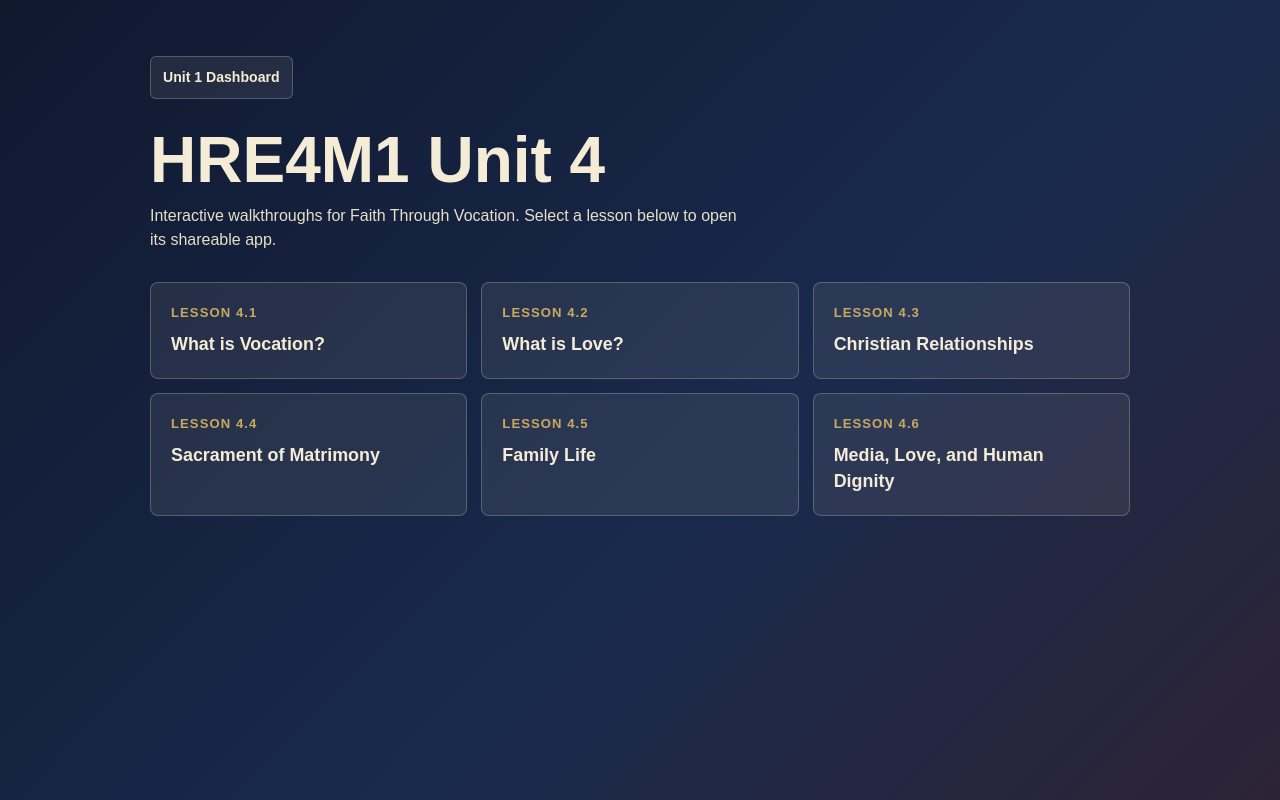
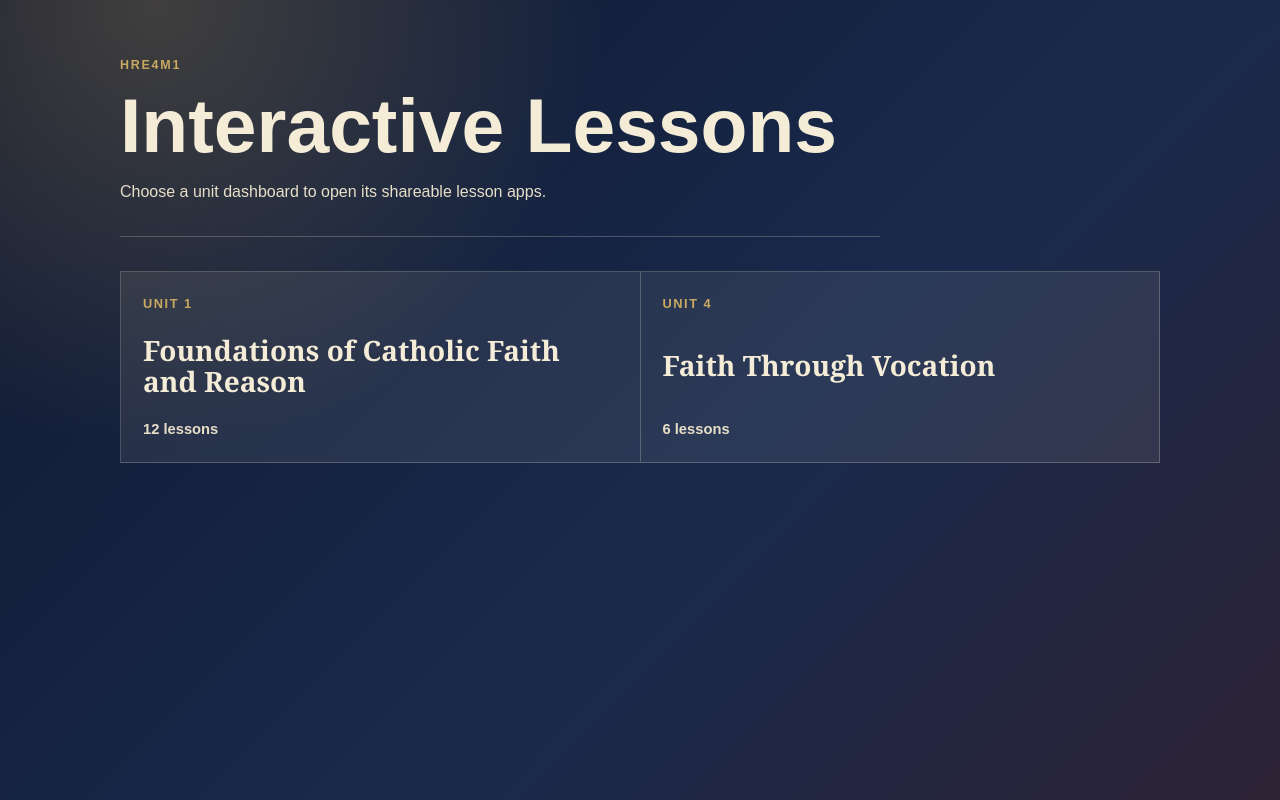
Before and after one commit to fslb10/Unit-4, a plain HTML site: page index.html in a window 1280 px wide. Drawn offline with Linux system fonts and the light colour scheme.

Commit message:
Restructure interactive lessons paths

```diff
--- a/index.html
+++ b/index.html
@@ -3,16 +3,14 @@
 <head>
   <meta charset="UTF-8">
   <meta name="viewport" content="width=device-width, initial-scale=1.0">
-  <title>HRE4M1 Unit 4 Interactive Walkthroughs</title>
+  <title>HRE4M1 Interactive Lessons</title>
   <style>
     :root {
       color-scheme: dark;
       --bg: #10182e;
       --panel: #f4ecd7;
-      --ink: #1f2937;
-      --muted: #4b5563;
       --gold: #c9a961;
-      --wine: #6b2c2c;
+      --clay: #b84632;
     }
 
     * {
@@ -22,143 +20,132 @@
     body {
       margin: 0;
       min-height: 100vh;
-      background: linear-gradient(135deg, #10182e, #192a4d 58%, #2d2335);
+      background:
+        radial-gradient(circle at 12% 0%, rgba(201, 169, 97, 0.26), transparent 28rem),
+        linear-gradient(135deg, #10182e, #192a4d 58%, #2d2335);
       color: var(--panel);
       font-family: Arial, Helvetica, sans-serif;
       line-height: 1.5;
     }
 
     main {
-      width: min(980px, calc(100% - 32px));
+      width: min(1040px, calc(100% - 32px));
       margin: 0 auto;
       padding: 56px 0;
     }
 
     header {
-      margin-bottom: 28px;
+      max-width: 760px;
+      padding-bottom: 32px;
+      border-bottom: 1px solid rgba(244, 236, 215, 0.24);
     }
 
-    .unit-nav {
-      display: flex;
-      flex-wrap: wrap;
-      gap: 10px;
-      margin-bottom: 28px;
-    }
-
-    .unit-nav a {
-      display: inline-flex;
-      align-items: center;
-      height: auto;
-      padding: 10px 12px;
-      border-radius: 6px;
-      font-size: 0.88rem;
-      font-weight: 700;
+    .eyebrow {
+      margin: 0 0 12px;
+      color: var(--gold);
+      font-size: 0.78rem;
+      font-weight: 800;
+      letter-spacing: 0.14em;
+      text-transform: uppercase;
     }
 
     h1 {
-      margin: 0 0 10px;
-      font-size: clamp(2rem, 5vw, 4rem);
-      line-height: 1.05;
+      margin: 0;
+      font-size: clamp(2.35rem, 6vw, 5rem);
+      line-height: 1;
+      letter-spacing: 0;
     }
 
     p {
-      margin: 0;
+      margin: 16px 0 0;
+      max-width: 62ch;
       color: #e7dfc8;
-      max-width: 68ch;
     }
 
-    .lesson-list {
+    .unit-list {
       display: grid;
-      grid-template-columns: repeat(auto-fit, minmax(260px, 1fr));
-      gap: 14px;
-      margin-top: 30px;
+      grid-template-columns: repeat(auto-fit, minmax(280px, 1fr));
+      gap: 0;
+      margin: 34px 0 0;
       padding: 0;
       list-style: none;
+      border-top: 1px solid rgba(244, 236, 215, 0.24);
+      border-left: 1px solid rgba(244, 236, 215, 0.24);
+    }
+
+    .unit-list li {
+      border-right: 1px solid rgba(244, 236, 215, 0.24);
+      border-bottom: 1px solid rgba(244, 236, 215, 0.24);
+      background: rgba(244, 236, 215, 0.08);
     }
 
     a {
-      display: block;
+      display: flex;
+      min-height: 178px;
       height: 100%;
-      padding: 20px;
-      border: 1px solid rgba(244, 236, 215, 0.24);
-      border-radius: 8px;
-      background: rgba(244, 236, 215, 0.08);
+      flex-direction: column;
+      justify-content: space-between;
+      padding: 22px;
       color: var(--panel);
       text-decoration: none;
-      transition: transform 160ms ease, border-color 160ms ease, background 160ms ease;
+      transition: transform 160ms ease, background 160ms ease, box-shadow 160ms ease;
     }
 
     a:hover,
     a:focus-visible {
+      position: relative;
+      z-index: 1;
       transform: translateY(-2px);
-      border-color: var(--gold);
       background: rgba(244, 236, 215, 0.14);
+      box-shadow: 0 18px 40px rgba(0, 0, 0, 0.24);
       outline: none;
     }
 
-    .lesson {
-      display: block;
+    .unit {
       color: var(--gold);
-      font-size: 0.82rem;
-      font-weight: 700;
-      letter-spacing: 0.08em;
+      font-size: 0.8rem;
+      font-weight: 800;
+      letter-spacing: 0.12em;
       text-transform: uppercase;
     }
 
     .title {
-      display: block;
-      margin-top: 8px;
-      font-size: 1.12rem;
+      margin-top: 22px;
+      font-family: Georgia, "Times New Roman", serif;
+      font-size: 1.75rem;
+      font-weight: 700;
+      line-height: 1.1;
+    }
+
+    .meta {
+      margin-top: 22px;
+      color: #e7dfc8;
+      font-size: 0.92rem;
       font-weight: 700;
     }
   </style>
 </head>
 <body>
   <main>
-    <nav class="unit-nav" aria-label="Unit dashboards">
-      <a href="unit-1/">Unit 1 Dashboard</a>
-    </nav>
-
     <header>
-      <h1>HRE4M1 Unit 4</h1>
-      <p>Interactive walkthroughs for Faith Through Vocation. Select a lesson below to open its shareable app.</p>
+      <p class="eyebrow">HRE4M1</p>
+      <h1>Interactive Lessons</h1>
+      <p>Choose a unit dashboard to open its shareable lesson apps.</p>
     </header>
 
-    <ul class="lesson-list">
+    <ul class="unit-list">
       <li>
-        <a href="apps/4-1-vocation.html">
-          <span class="lesson">Lesson 4.1</span>
-          <span class="title">What is Vocation?</span>
+        <a href="unit-1/">
+          <span class="unit">Unit 1</span>
+          <span class="title">Foundations of Catholic Faith and Reason</span>
+          <span class="meta">12 lessons</span>
         </a>
       </li>
       <li>
-        <a href="apps/4-2-what-is-love.html">
-          <span class="lesson">Lesson 4.2</span>
-          <span class="title">What is Love?</span>
-        </a>
-      </li>
-      <li>
-        <a href="apps/4-3-christian-relationships.html">
-          <span class="lesson">Lesson 4.3</span>
-          <span class="title">Christian Relationships</span>
-        </a>
-      </li>
-      <li>
-        <a href="apps/4-4-sacrament-of-matrimony.html">
-          <span class="lesson">Lesson 4.4</span>
-          <span class="title">Sacrament of Matrimony</span>
-        </a>
-      </li>
-      <li>
-        <a href="apps/4-5-family-life.html">
-          <span class="lesson">Lesson 4.5</span>
-          <span class="title">Family Life</span>
-        </a>
-      </li>
-      <li>
-        <a href="apps/4-6-media-love-human-dignity.html">
-          <span class="lesson">Lesson 4.6</span>
-          <span class="title">Media, Love, and Human Dignity</span>
+        <a href="Unit-4/">
+          <span class="unit">Unit 4</span>
+          <span class="title">Faith Through Vocation</span>
+          <span class="meta">6 lessons</span>
         </a>
       </li>
     </ul>
```
Also changed, not shown: Unit-4/index.html (added, +168 -0 lines), unit-1/index.html (+2 -1 lines), Unit-4/apps/4-1-vocation.html (renamed from apps/4-1-vocation.html), Unit-4/apps/4-2-what-is-love.html (renamed from apps/4-2-what-is-love.html), Unit-4/apps/4-3-christian-relationships.html (renamed from apps/4-3-christian-relationships.html), Unit-4/apps/4-4-sacrament-of-matrimony.html (renamed from apps/4-4-sacrament-of-matrimony.html), Unit-4/apps/4-5-family-life.html (renamed from apps/4-5-family-life.html), Unit-4/apps/4-6-media-love-human-dignity.html (renamed from apps/4-6-media-love-human-dignity.html), 1 other file.
